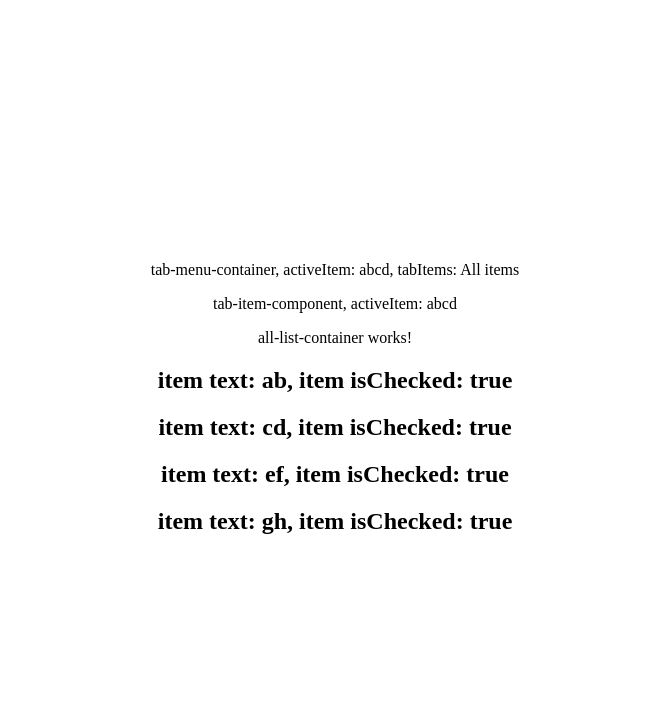
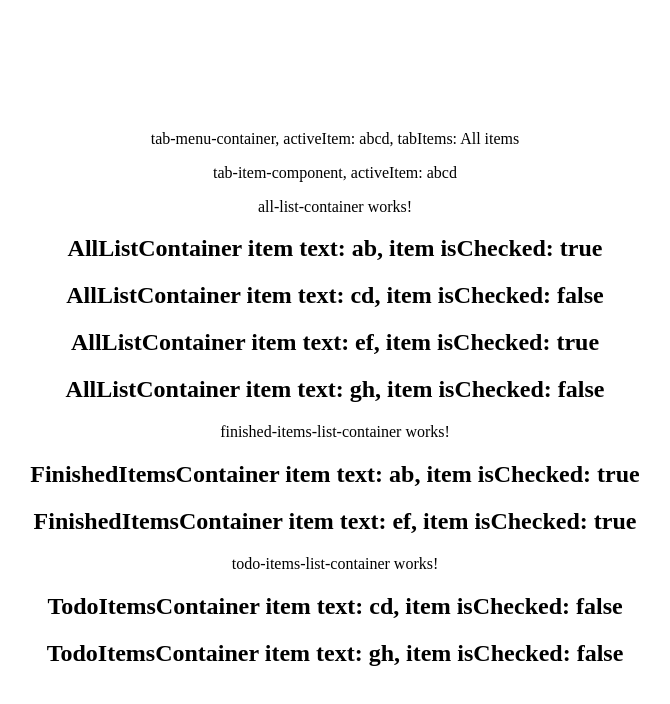
Before and after one commit to jj-jakub/AngularTodoList, an Angular app: page / in a window 1280 px wide. Shown: the top 704 px of the page, without its empty margins (305-975 px from the left). Built offline with nearby package versions, Linux system fonts and the light colour scheme.

Commit message:
Develop other containers

```diff
--- a/src/app/ components/all-list-container/all-list-container.component.html
+++ b/src/app/ components/all-list-container/all-list-container.component.html
@@ -1,5 +1,5 @@
 <p>all-list-container works!</p>
 
 <div *ngFor="let item of items">
-    <h2>item text: {{item.text}}, item isChecked: {{item.isChecked}}</h2>
+    <h2> AllListContainer item text: {{item.text}}, item isChecked: {{item.isChecked}}</h2>
 </div>
--- a/src/app/ components/finished-items-list-container/finished-items-list-container.component.html
+++ b/src/app/ components/finished-items-list-container/finished-items-list-container.component.html
@@ -1 +1,5 @@
 <p>finished-items-list-container works!</p>
+
+<div *ngFor="let item of items">
+    <h2 *ngIf="item.isChecked"> FinishedItemsContainer item text: {{item.text}}, item isChecked: {{item.isChecked}}</h2>
+</div>
--- a/src/app/ components/finished-items-list-container/finished-items-list-container.component.ts
+++ b/src/app/ components/finished-items-list-container/finished-items-list-container.component.ts
@@ -1,4 +1,5 @@
-import { Component, OnInit } from '@angular/core';
+import { Component, Input, OnInit } from '@angular/core';
+import Item from '../../Item'
 
 @Component({
   selector: 'app-finished-items-list-container',
@@ -7,6 +8,8 @@ import { Component, OnInit } from '@angular/core';
 })
 export class FinishedItemsListContainerComponent implements OnInit {
 
+  @Input() items: Array<Item> = Array(0)
+
   constructor() { }
 
   ngOnInit(): void {
--- a/src/app/ components/tab-item/tab-item.component.html
+++ b/src/app/ components/tab-item/tab-item.component.html
@@ -1,6 +1,8 @@
 <div>
     tab-item-component, activeItem: {{activeItem}}
     <app-all-list-container [items]="items"></app-all-list-container>
+    <app-finished-items-list-container [items]="items"></app-finished-items-list-container>
+    <app-todo-items-list-container [items]="items"></app-todo-items-list-container>
     <!-- {childComponent}
     <NewListItemInput onAddButtonClick={this.onAddNewItemButtonClick}/> -->
 </div>
--- a/src/app/ components/tab-item/tab-item.component.ts
+++ b/src/app/ components/tab-item/tab-item.component.ts
@@ -11,7 +11,7 @@ export class TabItemComponent implements OnInit {
 
   @Input() public activeItem: String = ""
 
-  public items: Array<Item> = [new Item("ab", true), new Item("cd", true), new Item("ef", true), new Item("gh", true)]
+  public items: Array<Item> = [new Item("ab", true), new Item("cd", false), new Item("ef", true), new Item("gh", false)]
 
   constructor() { }
 
--- a/src/app/ components/todo-items-list-container/todo-items-list-container.component.html
+++ b/src/app/ components/todo-items-list-container/todo-items-list-container.component.html
@@ -1 +1,5 @@
 <p>todo-items-list-container works!</p>
+
+<div *ngFor="let item of items">
+    <h2 *ngIf="!item.isChecked"> TodoItemsContainer item text: {{item.text}}, item isChecked: {{item.isChecked}}</h2>
+</div>
--- a/src/app/ components/todo-items-list-container/todo-items-list-container.component.ts
+++ b/src/app/ components/todo-items-list-container/todo-items-list-container.component.ts
@@ -1,4 +1,5 @@
-import { Component, OnInit } from '@angular/core';
+import { Component, Input, OnInit } from '@angular/core';
+import Item from '../../Item'
 
 @Component({
   selector: 'app-todo-items-list-container',
@@ -7,6 +8,8 @@ import { Component, OnInit } from '@angular/core';
 })
 export class TodoItemsListContainerComponent implements OnInit {
 
+  @Input() items: Array<Item> = Array(0)
+
   constructor() { }
 
   ngOnInit(): void {
```
